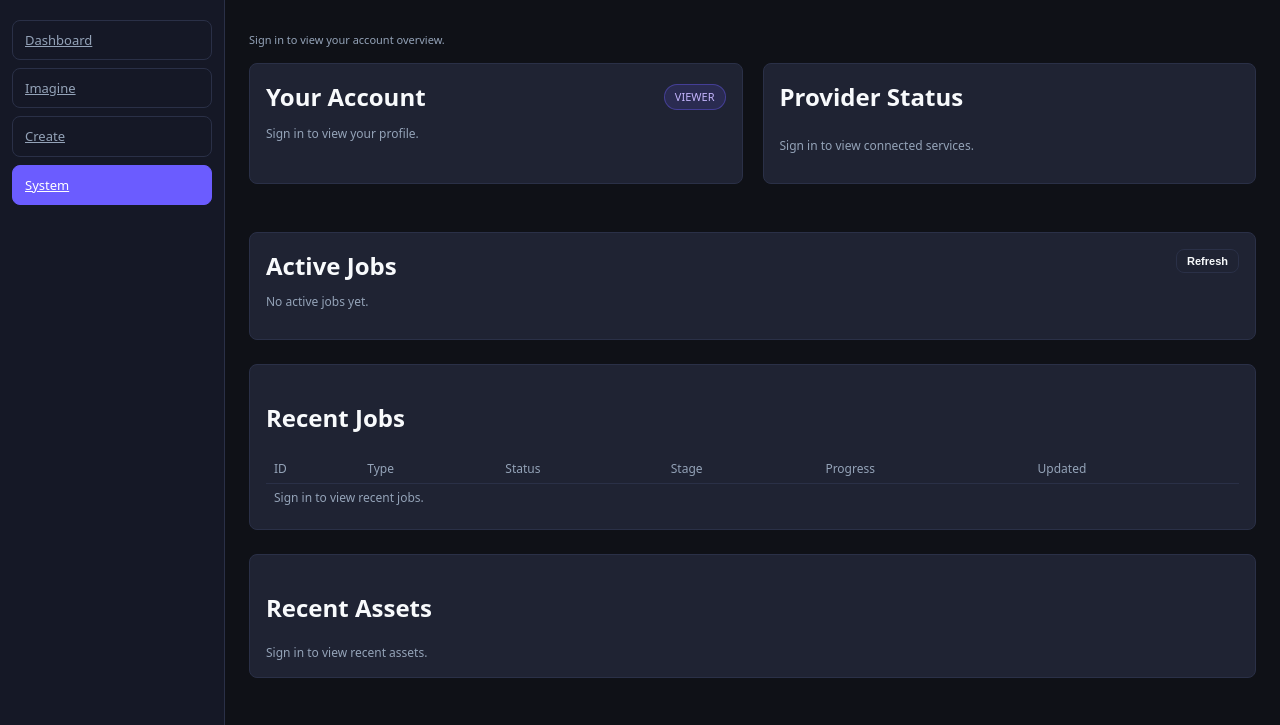
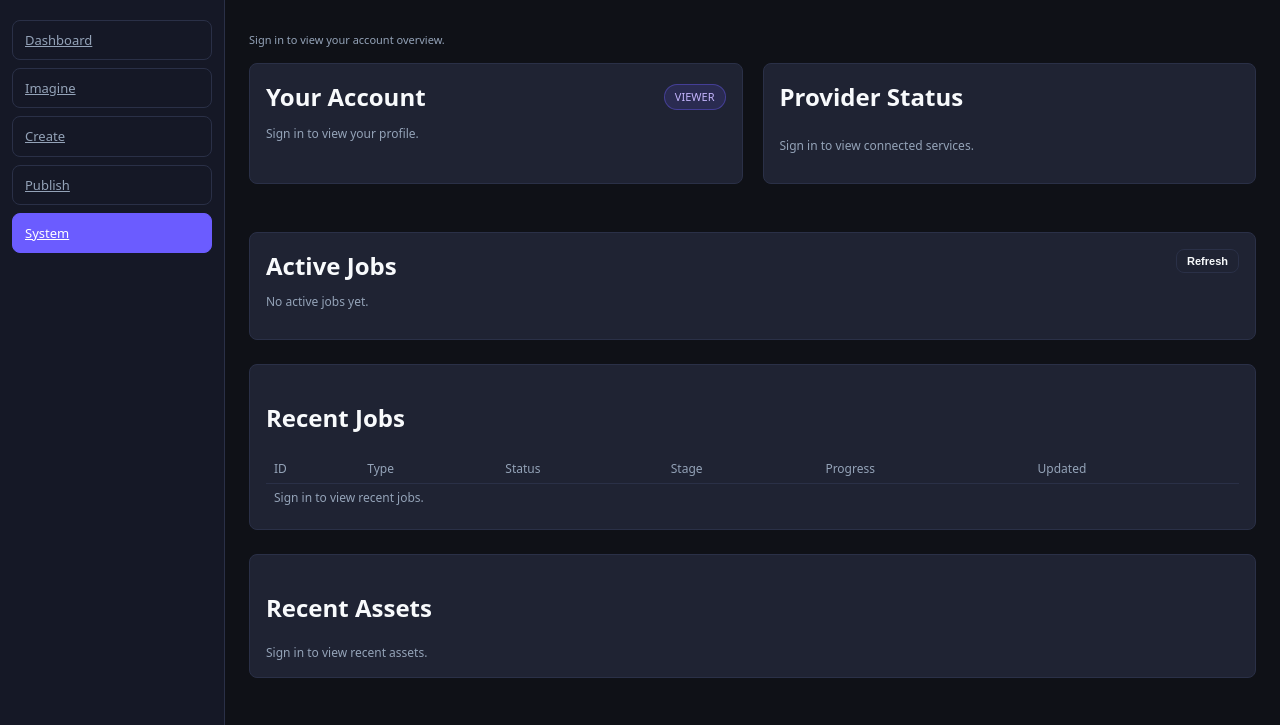
Before and after one commit to BlackNapalm1988/creator_toolkit, a FastAPI app: page /system in a window 1280 px wide. Shown: the part 49-774 px from the top of the page. Run offline with FastAPI, Linux system fonts and the light colour scheme; data that the repository does not hold is empty; parts of the project's set-up code (start-up, migrations or seed data) failed here and were passed over; some libraries are stand-ins or nearby versions.

Commit message:
Restore publish-aware dashboard navigation

```diff
--- a/main.py
+++ b/main.py
@@ -634,7 +634,7 @@ def _parse_tags(tags_raw: Optional[str]) -> List[str]:
     return [t.strip() for t in tags_raw.split(",") if t.strip()]
 
 
-def _dashboard_shell(request: Request, *, active_view: str = "view-dashboard") -> HTMLResponse:
+def _dashboard_shell(request: Request, *, active_view: str = "dashboard-view") -> HTMLResponse:
     """Render the dashboard shell with the requested active view highlighted."""
 
     return templates.TemplateResponse(
@@ -647,28 +647,35 @@ def _dashboard_shell(request: Request, *, active_view: str = "view-dashboard") -
 def dashboard_page(request: Request):
     """Render the dashboard shell with the main dashboard view active."""
 
-    return _dashboard_shell(request, active_view="view-dashboard")
+    return _dashboard_shell(request, active_view="dashboard-view")
 
 
 @app.get("/imagine", response_class=HTMLResponse, tags=["UI"])
 def imagine_page(request: Request):
     """Render the dashboard shell focused on the Imagine workspace."""
 
-    return _dashboard_shell(request, active_view="view-imagine")
+    return _dashboard_shell(request, active_view="imagine-view")
 
 
 @app.get("/create", response_class=HTMLResponse, tags=["UI"])
 def create_page(request: Request):
     """Render the dashboard shell focused on the Create workspace."""
 
-    return _dashboard_shell(request, active_view="view-create")
+    return _dashboard_shell(request, active_view="create-view")
+
+
+@app.get("/publish", response_class=HTMLResponse, tags=["UI"])
+def publish_page(request: Request):
+    """Render the dashboard shell focused on the Publish workspace."""
+
+    return _dashboard_shell(request, active_view="publish-view")
 
 
 @app.get("/system", response_class=HTMLResponse, tags=["UI"])
 def system_page(request: Request):
     """Render the dashboard shell with the System panel selected."""
 
-    return _dashboard_shell(request, active_view="view-system")
+    return _dashboard_shell(request, active_view="system-view")
 
 
 def _to_iso(ts: int | None) -> str | None:
--- a/static/app.js
+++ b/static/app.js
@@ -84,20 +84,22 @@ const activeJobsList = document.getElementById("activeJobsList");
 const refreshJobsButton = document.getElementById("refreshJobsButton");
 const dashboardRoleBadge = document.getElementById("dashboardRoleBadge");
 
-const navButtons = Array.from(document.querySelectorAll(".sidebar-link"));
+const navButtons = Array.from(document.querySelectorAll(".nav-item[data-view]"));
 const navDashboardButton = document.getElementById("navDashboard");
 const navImagineButton = document.getElementById("navImagine");
 const navCreateButton = document.getElementById("navCreate");
+const navPublishButton = document.getElementById("navPublish");
 const navSystemButton = document.getElementById("navSystem");
-const viewSections = Array.from(document.querySelectorAll(".app-view"));
+const viewSections = Array.from(document.querySelectorAll(".view"));
 const mainContentEl = document.querySelector(".main-content");
 const initialActiveView =
-  (mainContentEl && mainContentEl.dataset.activeView) || "view-dashboard";
+  (mainContentEl && mainContentEl.dataset.activeView) || "dashboard-view";
 const VIEW_PATHS = {
-  "view-dashboard": "/dashboard",
-  "view-imagine": "/imagine",
-  "view-create": "/create",
-  "view-system": "/system",
+  "dashboard-view": "/dashboard",
+  "imagine-view": "/imagine",
+  "create-view": "/create",
+  "publish-view": "/publish",
+  "system-view": "/system",
 };
 
 const generateControls = [
@@ -145,7 +147,7 @@ function getRoleCapabilities(role) {
 let lastDashboardUserId = null;
 let dashboardLoading = false;
 let dashboardPollHandle = null;
-let activeViewId = "view-dashboard";
+let activeViewId = "dashboard-view";
 
 function setDashboardMessage(message) {
   if (!dashboardInfo) return;
@@ -505,26 +507,31 @@ function updateNavigationForRole(role) {
   const capabilities = getRoleCapabilities(role);
   const canCreate = capabilities.generate || capabilities.publish;
   const canImagine = capabilities.generate;
+  const canPublish = capabilities.publish;
   if (navDashboardButton) navDashboardButton.classList.remove("hidden");
   if (navImagineButton) navImagineButton.classList.toggle("hidden", !canImagine);
   if (navCreateButton) navCreateButton.classList.toggle("hidden", !canCreate);
+  if (navPublishButton) navPublishButton.classList.toggle("hidden", !canPublish);
   if (navSystemButton) navSystemButton.classList.toggle("hidden", !capabilities.admin);
 
   const visibleViews = new Set();
   if (navDashboardButton && !navDashboardButton.classList.contains("hidden")) {
-    visibleViews.add("view-dashboard");
+    visibleViews.add("dashboard-view");
   }
   if (navImagineButton && !navImagineButton.classList.contains("hidden")) {
-    visibleViews.add("view-imagine");
+    visibleViews.add("imagine-view");
   }
   if (navCreateButton && !navCreateButton.classList.contains("hidden")) {
-    visibleViews.add("view-create");
+    visibleViews.add("create-view");
+  }
+  if (navPublishButton && !navPublishButton.classList.contains("hidden")) {
+    visibleViews.add("publish-view");
   }
   if (navSystemButton && !navSystemButton.classList.contains("hidden")) {
-    visibleViews.add("view-system");
+    visibleViews.add("system-view");
   }
   if (!visibleViews.has(activeViewId)) {
-    changeView("view-dashboard", { replace: true });
+    changeView("dashboard-view", { replace: true });
   }
 }
 
@@ -703,7 +710,7 @@ function applyUserState() {
     if (smtpConfigSection) smtpConfigSection.classList.add("hidden");
     authState.capabilities = ROLE_CAPABILITIES.viewer;
     updateNavigationForRole("viewer");
-    changeView("view-dashboard", { replace: true });
+    changeView("dashboard-view", { replace: true });
     return;
   }
 
@@ -1394,7 +1401,7 @@ navButtons.forEach(btn => {
 
     const href = btn.getAttribute("href") || VIEW_PATHS[target];
     changeView(target, { path: href });
-    if (target === "view-dashboard") {
+    if (target === "dashboard-view") {
       loadDashboardData(true, { silent: true });
     }
   });
@@ -1404,7 +1411,7 @@ window.addEventListener("popstate", event => {
   const state = event.state || {};
   const targetView = state.viewId || initialActiveView;
   setActiveView(targetView);
-  if (targetView === "view-dashboard") {
+  if (targetView === "dashboard-view") {
     loadDashboardData(true, { silent: true });
   }
 });
--- a/templates/base.html
+++ b/templates/base.html
@@ -32,33 +32,44 @@
     <button id="openPasswordResetButton" class="ghost-btn">Update Password</button>
   </div>
 
-  {% set nav_active = active_view or 'view-dashboard' %}
+  {% set nav_active = active_view or 'dashboard-view' %}
 
   <div class="app-shell">
     <aside class="sidebar" id="sidebarNav">
       <nav class="sidebar-menu">
         <a
-          class="sidebar-link {% if nav_active == 'view-dashboard' %}active{% endif %}"
+          class="sidebar-link nav-item {% if nav_active == 'dashboard-view' %}active{% endif %}"
           id="navDashboard"
-          data-view="view-dashboard"
+          data-view="dashboard-view"
+          data-roles="admin owner editor viewer"
           href="/dashboard"
         >Dashboard</a>
         <a
-          class="sidebar-link {% if nav_active == 'view-imagine' %}active{% endif %}"
+          class="sidebar-link nav-item {% if nav_active == 'imagine-view' %}active{% endif %}"
           id="navImagine"
-          data-view="view-imagine"
+          data-view="imagine-view"
+          data-roles="admin owner editor"
           href="/imagine"
         >Imagine</a>
         <a
-          class="sidebar-link {% if nav_active == 'view-create' %}active{% endif %}"
+          class="sidebar-link nav-item {% if nav_active == 'create-view' %}active{% endif %}"
           id="navCreate"
-          data-view="view-create"
+          data-view="create-view"
+          data-roles="admin owner editor"
           href="/create"
         >Create</a>
         <a
-          class="sidebar-link {% if nav_active == 'view-system' %}active{% endif %}"
+          class="sidebar-link nav-item {% if nav_active == 'publish-view' %}active{% endif %}"
+          id="navPublish"
+          data-view="publish-view"
+          data-roles="admin owner"
+          href="/publish"
+        >Publish</a>
+        <a
+          class="sidebar-link nav-item {% if nav_active == 'system-view' %}active{% endif %}"
           id="navSystem"
-          data-view="view-system"
+          data-view="system-view"
+          data-roles="admin"
           href="/system"
         >System</a>
       </nav>
--- a/templates/dashboard.html
+++ b/templates/dashboard.html
@@ -1,7 +1,7 @@
 {% extends "base.html" %}
 
 {% block content %}
-<section id="view-dashboard" class="app-view active">
+<section id="dashboard-view" class="view app-view active">
   <div class="view-intro">
     <p id="dashboardInfo" class="help-text">Sign in to view your account overview.</p>
     <p id="dashboardError" class="help-text error hidden">Unable to load dashboard data.</p>
@@ -69,7 +69,7 @@
   </div>
 </section>
 
-<section id="view-imagine" class="app-view">
+<section id="imagine-view" class="view app-view">
   <h2>IMAGINE · Chat / Prompt R&amp;D</h2>
 
   <div class="card">
@@ -86,18 +86,9 @@
   </div>
 </section>
 
-<section id="view-create" class="app-view">
-  <nav class="tabs">
-    <button class="tab-btn active" data-target="tab-create">CREATE</button>
-    <button class="tab-btn" data-target="tab-publish">PUBLISH</button>
-  </nav>
-
-  <main class="tab-container">
-    <section id="tab-create" class="tab-panel active">
+<section id="create-view" class="view app-view">
+  <div class="card">
     <h2>CREATE · Video / Music / Master</h2>
-
-      <div class="card">
-        <h3>Generate Video (Sora 2)</h3>
 
     <div class="row">
       <label>Visual Prompt</label>
@@ -211,10 +202,10 @@
   </div>
 </section>
 
-    <section id="tab-publish" class="tab-panel">
+<section id="publish-view" class="view app-view">
+  <div class="card">
     <h2>PUBLISH · Upload to YouTube</h2>
 
-      <div class="card">
     <div class="row">
       <label>Final MP4 Path (from Master)</label>
       <input id="ytVideoPath" type="text" placeholder="static/final/finished.mp4" />
@@ -265,10 +256,8 @@
     </div>
   </div>
 </section>
-  </main>
-</section>
 
-<section id="view-system" class="app-view">
+<section id="system-view" class="view app-view">
   <div class="card">
     <h2>System Controls</h2>
     <p class="help-text">Admin-only platform settings will appear here. Use the Profile modal to manage SMTP and API keys today.</p>
```
Also changed, not shown: tests/test_dashboard.py (+5 -4 lines), README.md. Lines whose indentation alone changed are shown as unchanged.
